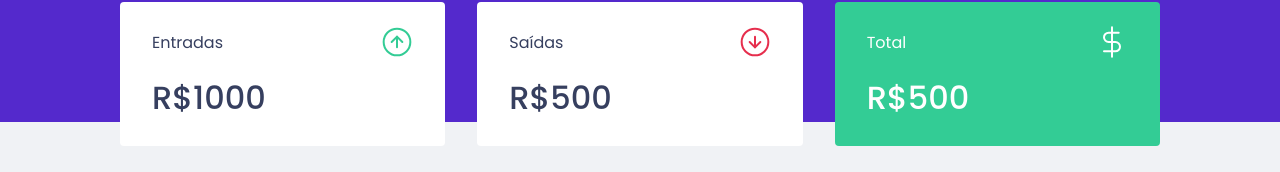
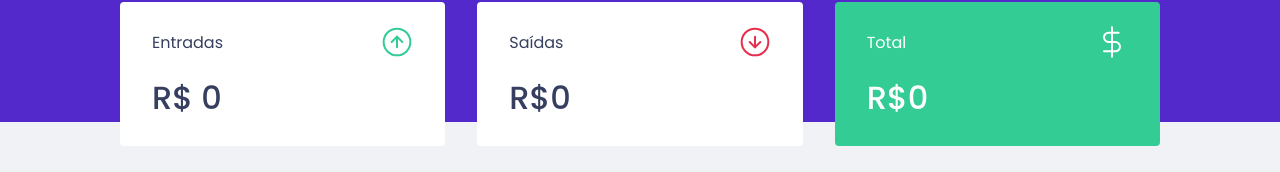
Before and after one commit to EdAndrade/react-ignite-rocketseat, a React (Create React App) app: page / in a window 1280 px wide. Shown: the part 150-322 px from the top of the page. Built offline with nearby package versions, Linux system fonts and the light colour scheme; no server answers; what miragejs would draw is missing.

Commit message:
calculated all summary

```diff
--- a/src/components/Summary/index.tsx
+++ b/src/components/Summary/index.tsx
@@ -8,7 +8,34 @@ import { useContext } from "react";
 export function Summary(){
 
     const { transactions } = useContext(TransactionsContext);
-    console.log(transactions)
+
+    // const totalDeposits = transactions.reduce( (acc, transaction) => {
+
+    //     if(transaction.type === 'deposit'){
+    //         return acc+transaction.amount
+    //     }
+
+    //     return acc + transaction.amount;
+    // }, 0);
+
+    const summary = transactions.reduce( ( acc, transaction ) => {
+
+
+        if(transaction.type === 'deposit'){
+            acc.deposits += transaction.amount;
+            acc.total += transaction.amount;
+        }else{
+            acc.withdraw += transaction.amount;
+            acc.total -= transaction.amount;
+        }
+
+        return acc;
+
+    }, {
+        deposits: 0,
+        withdraw: 0,
+        total: 0
+    })
 
     return (
         <Container>
@@ -18,7 +45,7 @@ export function Summary(){
                     <p>Entradas</p>
                     <img src={incomeImg} alt="Entradas" />
                 </header>
-                <strong>R$1000</strong>
+                <strong>R$ {summary.deposits}</strong>
             </div>
 
             <div>
@@ -26,7 +53,7 @@ export function Summary(){
                     <p>Saídas</p>
                     <img src={outComeImg} alt="Saídas" />
                 </header>
-                <strong>R$500</strong>
+                <strong>R${summary.withdraw}</strong>
             </div>
 
             <div className="highlight">
@@ -34,7 +61,7 @@ export function Summary(){
                     <p>Total</p>
                     <img src={totalImg} alt="Total" />
                 </header>
-                <strong>R$500</strong>
+                <strong>R${summary.total}</strong>
             </div>
         </Container>
     )
```
